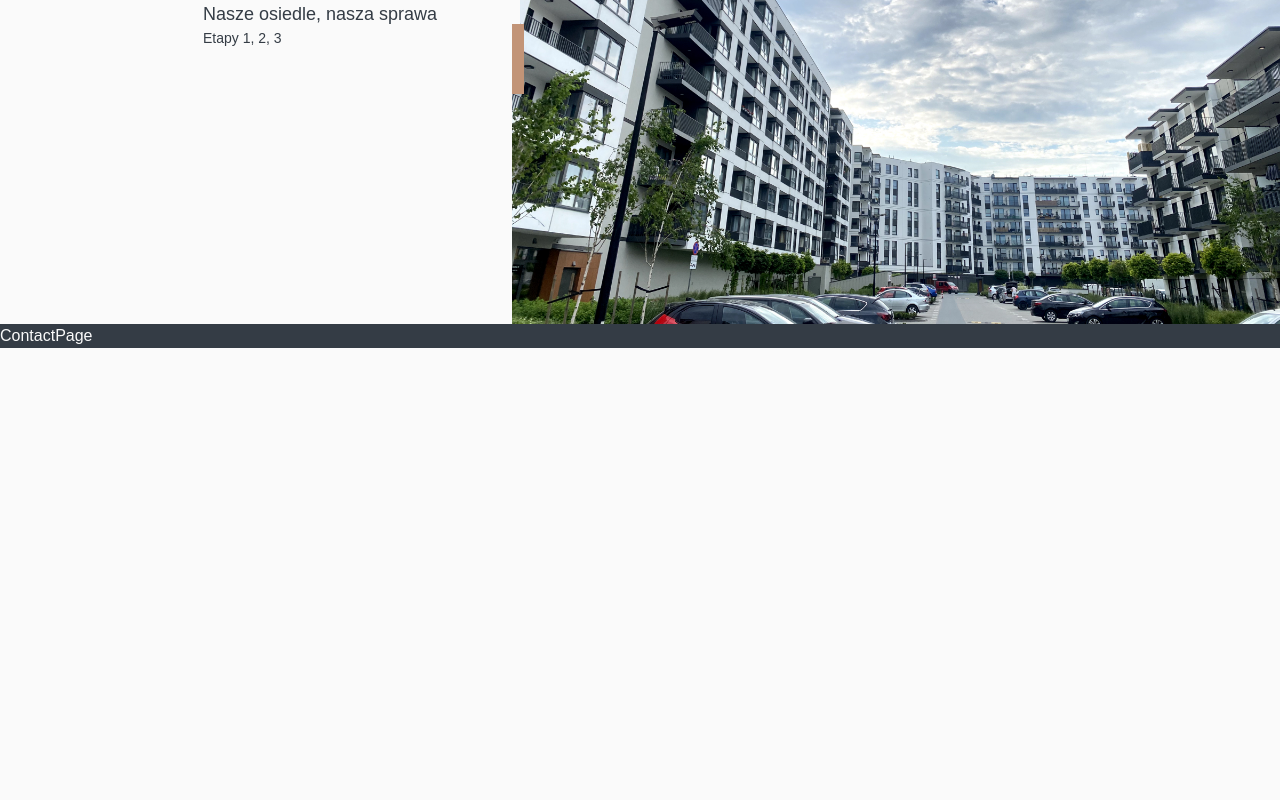
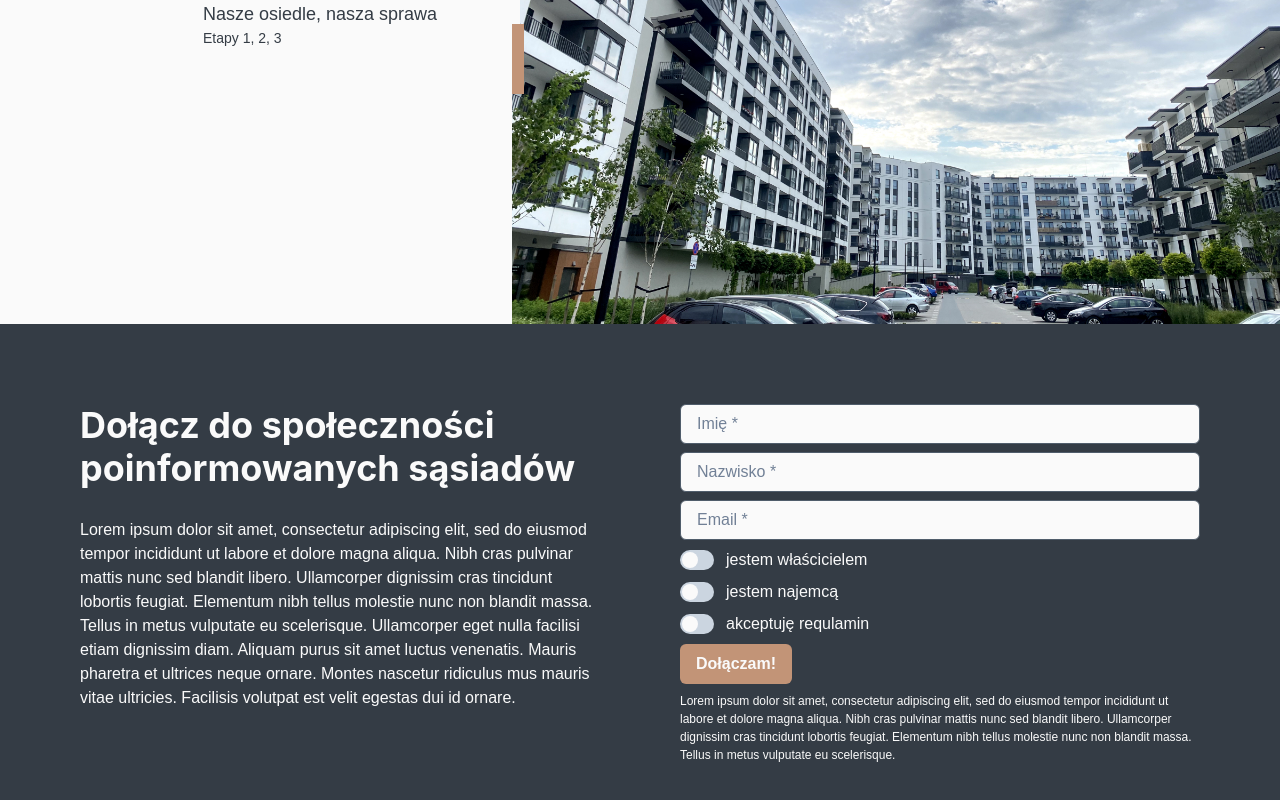
Before and after one commit to MojUrsus/MojUrsus.github.io, a React (Vite) app: page / in a window 1280 px wide. Shown: the part 316-1116 px from the top of the page. Before the commit the page ends 800 px from the top, so only its background shows below. Built offline with nearby package versions, Linux system fonts and the light colour scheme.

Commit message:
Add contact page

```diff
--- a/src/pages/ContactPage.tsx
+++ b/src/pages/ContactPage.tsx
@@ -1,12 +1,52 @@
-import { Box } from '@chakra-ui/react';
+import { Box, SimpleGrid, Heading, Input, VStack, Text, FormControl, FormLabel, Switch, Button } from '@chakra-ui/react';
 
 const ContactPage = () => {
     return <Box
         id='contact-page'
+        padding={20}
         color={'white'}
         bg='gray.100'
         h={'full'}>
-        ContactPage
+        <SimpleGrid columns={2} spacing={20}>
+            <VStack spacing={7}>
+                <Heading>Dołącz do społeczności poinformowanych sąsiadów</Heading>
+                <Text>
+                    Lorem ipsum dolor sit amet, consectetur adipiscing elit, sed do eiusmod tempor incididunt ut labore et dolore magna aliqua. Nibh cras pulvinar mattis nunc sed blandit libero. Ullamcorper dignissim cras tincidunt lobortis feugiat. Elementum nibh tellus molestie nunc non blandit massa. Tellus in metus vulputate eu scelerisque. Ullamcorper eget nulla facilisi etiam dignissim diam. Aliquam purus sit amet luctus venenatis. Mauris pharetra et ultrices neque ornare. Montes nascetur ridiculus mus mauris vitae ultricies. Facilisis volutpat est velit egestas dui id ornare.
+                </Text>
+            </VStack>
+            <VStack spacing={2}>
+                <Input placeholder='Imię *' bg={'white'}></Input>
+                <Input placeholder='Nazwisko *' bg={'white'}></Input>
+                <Input placeholder='Email *' bg={'white'}></Input>
+                <FormControl display='flex' alignItems='center'>
+                    <Switch id='im-owner' paddingRight={3}/>
+                    <FormLabel htmlFor='im-owner' mb='0'>
+                        jestem właścicielem
+                    </FormLabel>
+                </FormControl>
+                <FormControl display='flex' alignItems='center'>
+                    <Switch id='im-tenant' paddingRight={3} />
+                    <FormLabel htmlFor='im-tenant' mb='0'>
+                        jestem najemcą
+                    </FormLabel>
+                </FormControl>
+                <FormControl display='flex' alignItems='center'>
+                    <Switch id='terms-and-conditions-agreement' paddingRight={3} />
+                    <FormLabel htmlFor='terms-and-conditions-agreement' mb='0'>
+                        akceptuję requlamin
+                    </FormLabel>
+                </FormControl>
+                <Button
+                    color={'white'}
+                    bg={'orange'}
+                    alignSelf={'start'}>
+                    Dołączam!
+                </Button>
+                <Text fontSize={'xs'}>
+                    Lorem ipsum dolor sit amet, consectetur adipiscing elit, sed do eiusmod tempor incididunt ut labore et dolore magna aliqua. Nibh cras pulvinar mattis nunc sed blandit libero. Ullamcorper dignissim cras tincidunt lobortis feugiat. Elementum nibh tellus molestie nunc non blandit massa. Tellus in metus vulputate eu scelerisque.
+                </Text>
+            </VStack>
+        </SimpleGrid>
     </Box>;
 };
 
--- a/src/pages/WelcomePage.tsx
+++ b/src/pages/WelcomePage.tsx
@@ -1,4 +1,4 @@
-import { Flex, Box, Image, Heading, Text, AbsoluteCenter, Center } from '@chakra-ui/react'
+import { Flex, Box, Image, Heading, Text, Center } from '@chakra-ui/react'
 
 const WelcomePage = () => {
     return <Box h='full'>
```
